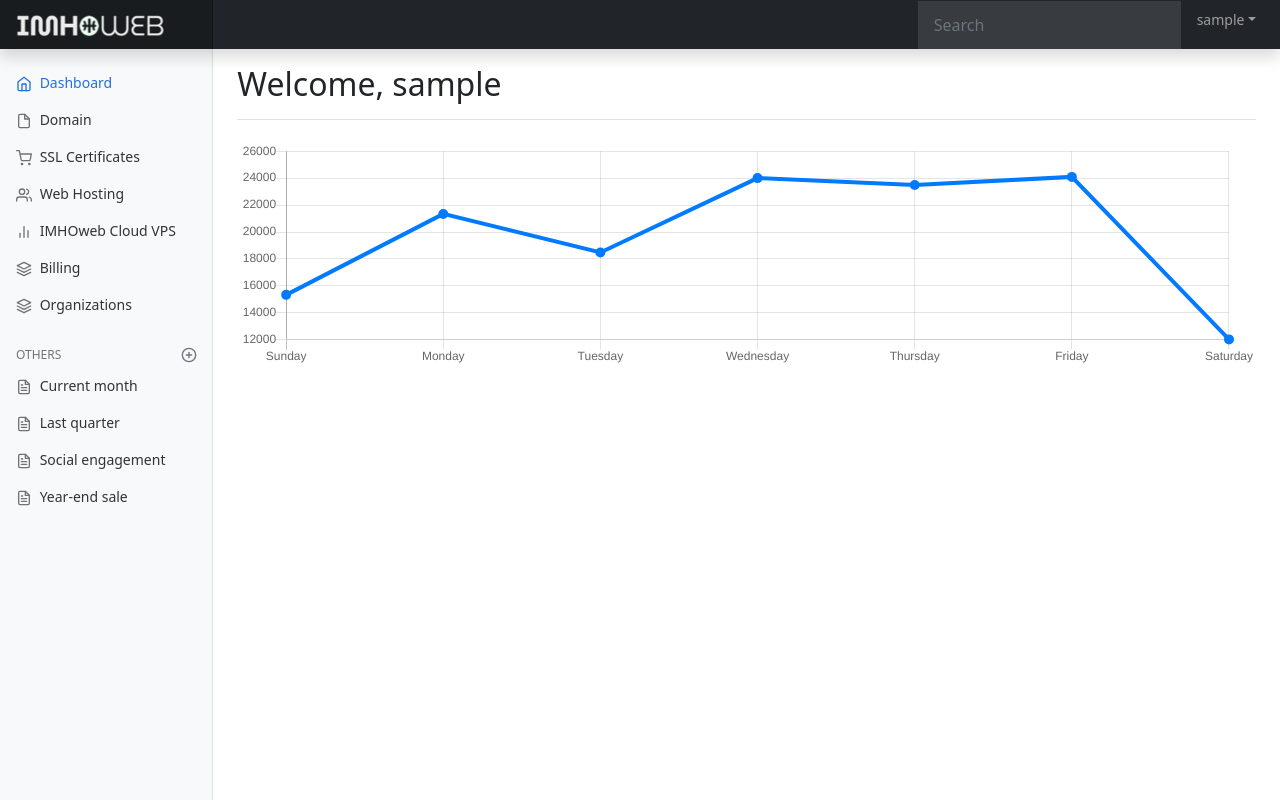
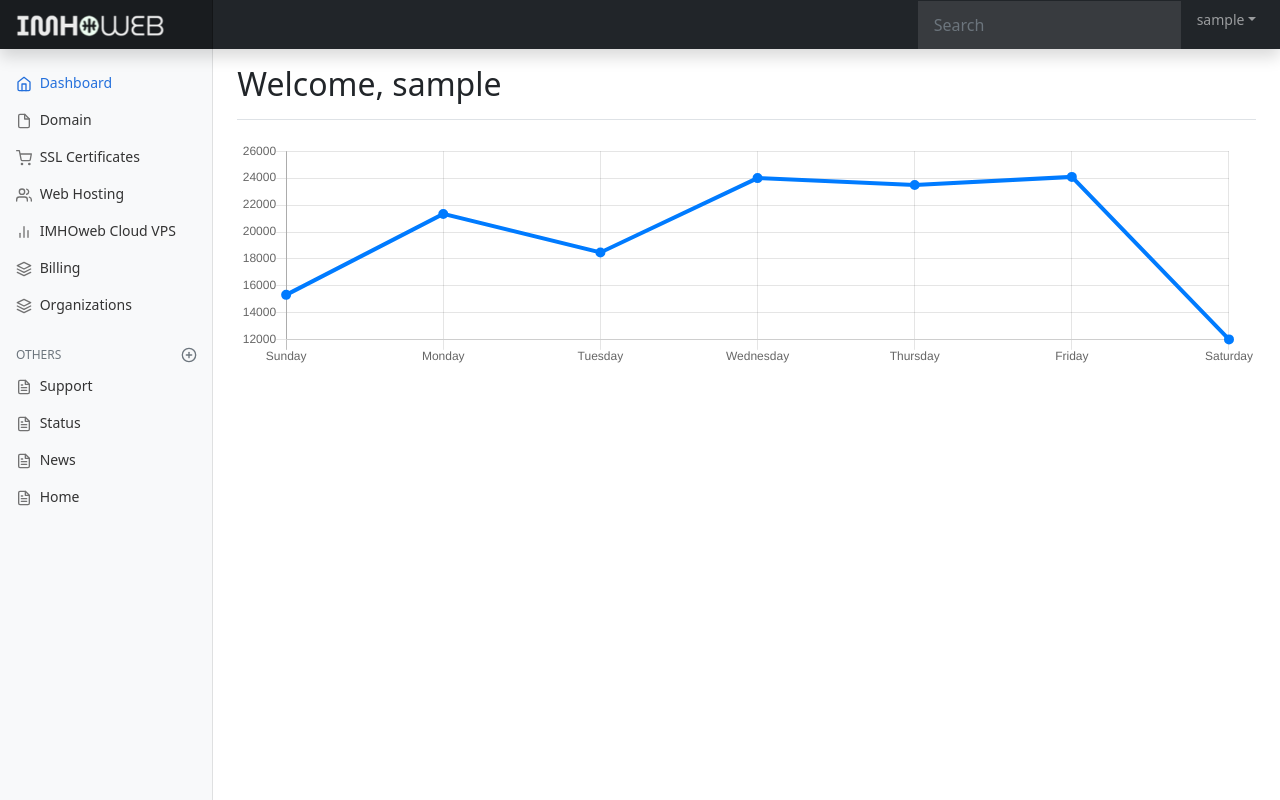
Before and after one commit to imhodot/imhoweb, a Flask app: page /dashboard in a window 1280 px wide. Run offline with Flask 2, Linux system fonts and the light colour scheme; the visitor is signed in with stand-in values (Sample User, id 1); data comes from the database, SQL or seed files in the repository; some libraries are stand-ins or nearby versions.

Commit message:
working on user dashboard

```diff
--- a/templates/dashboard.html
+++ b/templates/dashboard.html
@@ -150,25 +150,25 @@
           <li class="nav-item">
             <a class="nav-link" href="#">
               <span data-feather="file-text" class="align-text-bottom"></span>
-              Current month
+              Support
             </a>
           </li>
           <li class="nav-item">
             <a class="nav-link" href="#">
               <span data-feather="file-text" class="align-text-bottom"></span>
-              Last quarter
+              Status
             </a>
           </li>
           <li class="nav-item">
             <a class="nav-link" href="#">
               <span data-feather="file-text" class="align-text-bottom"></span>
-              Social engagement
+              News
             </a>
           </li>
           <li class="nav-item">
-            <a class="nav-link" href="#">
+            <a class="nav-link" href="/home">
               <span data-feather="file-text" class="align-text-bottom"></span>
-              Year-end sale
+              Home
             </a>
           </li>
         </ul>
```
